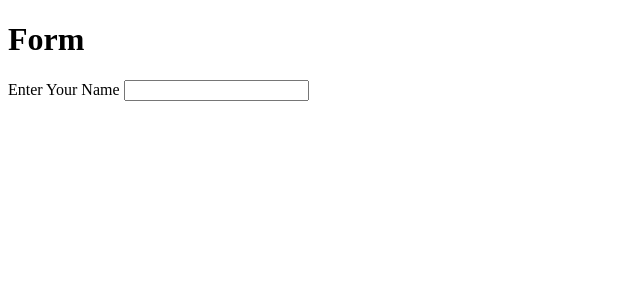
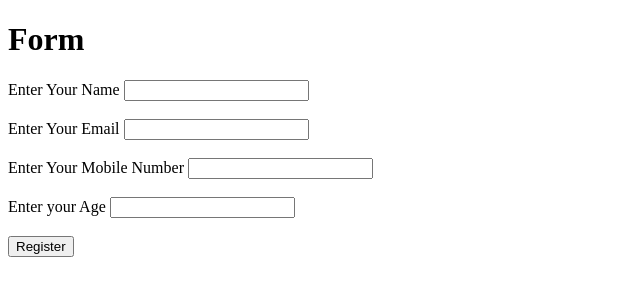
Before and after one commit to sujalugale/ass-9, a plain HTML site: page index.html in a window 1280 px wide. Shown: the whole page, without its empty margins (0-640 px from the left). Drawn offline with Linux system fonts and the light colour scheme.

Commit message:
added inputs type in form

```diff
--- a/index.html
+++ b/index.html
@@ -12,6 +12,22 @@
         <input type="text" id="inputName" required/>
         <br/>
         <br/>
+        <label for="inputEmail">Enter Your Email</label>
+        <input type="email" id="inputEmail" required/>
+        <br/>
+        <br/>
+
+        <label for="inputNumber">Enter Your Mobile Number</label>
+        <input type="tel" id="inputNumber" required/>
+        <br/>
+        <br/>
+
+        <label for="inputAge">Enter your Age</label>
+        <input type="number" id="inputAge" required/>
+        <br/>
+        <br/>
+
+        <input type="submit" value="Register" />
     </form>
 
 </body>
```
